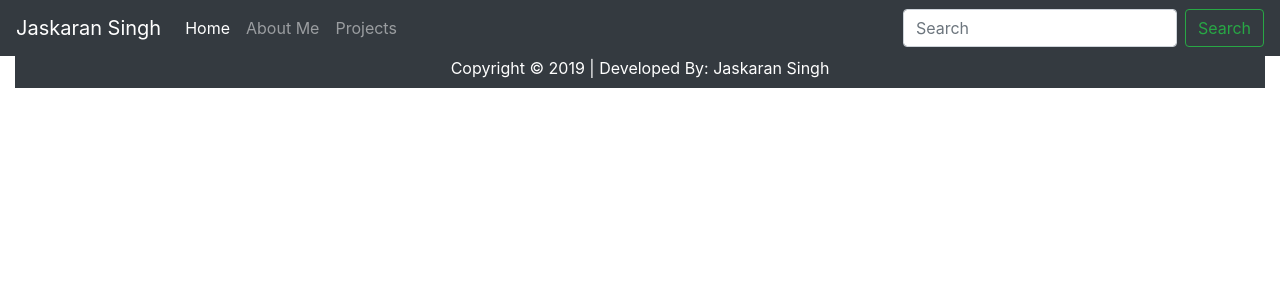
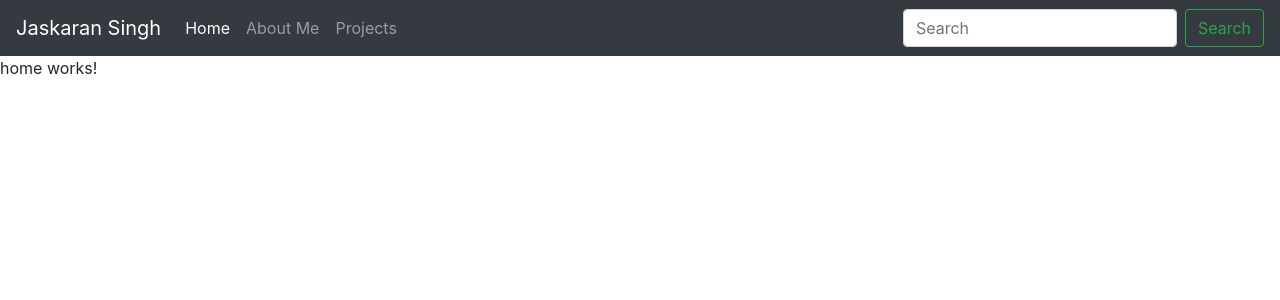
Before and after one commit to TheCoderSingh/portfolio-old, an Angular app: page / in a window 1280 px wide. Shown: the top 300 px of the page. Built offline with nearby package versions, Linux system fonts and the light colour scheme.

Commit message:
Add router paths

```diff
--- a/src/app/app-routing.module.ts
+++ b/src/app/app-routing.module.ts
@@ -1,7 +1,10 @@
 import { NgModule } from '@angular/core';
 import { Routes, RouterModule } from '@angular/router';
+import { HomeComponent } from './components/views/home/home.component';
 
-const routes: Routes = [];
+const routes: Routes = [
+  { path: '', component: HomeComponent },
+];
 
 @NgModule({
   imports: [RouterModule.forRoot(routes)],
--- a/src/app/app.component.html
+++ b/src/app/app.component.html
@@ -1,2 +1,3 @@
 <app-navbar></app-navbar>
-<app-footer></app-footer>
+<!-- <app-footer></app-footer> -->
+<router-outlet></router-outlet>
```
